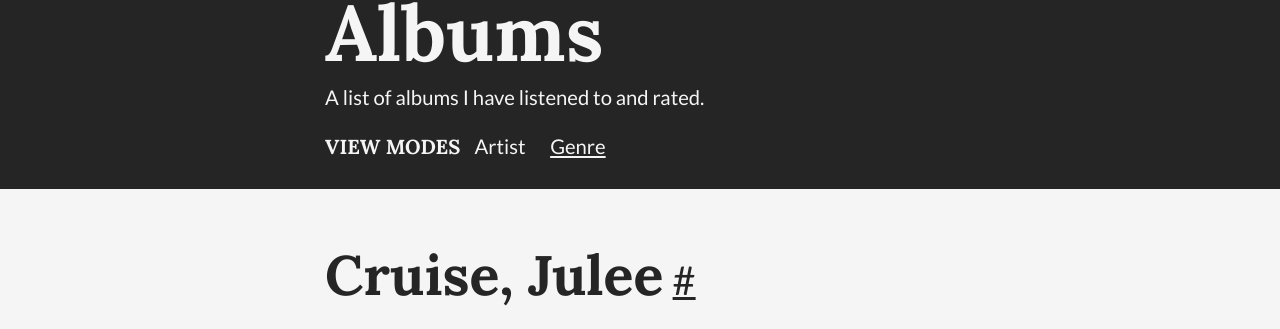
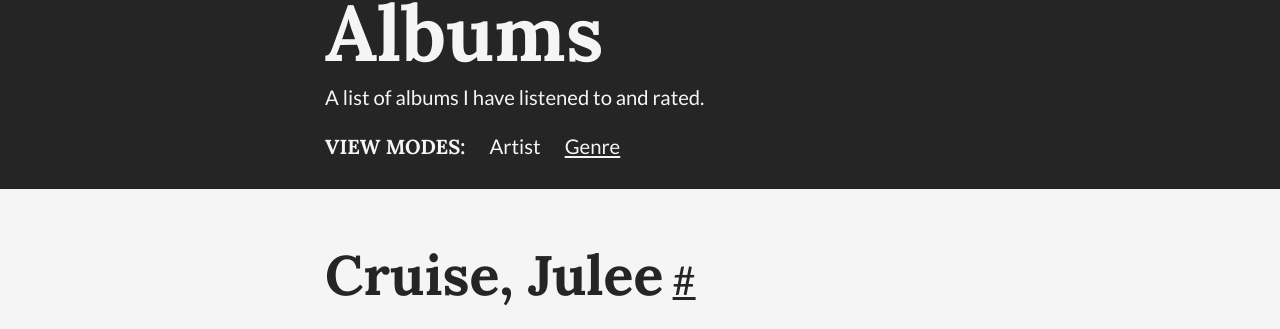
Before and after one commit to thomaswoodcock/thomaswoodcock.github.io, a Jekyll site: the page built from albums/index.html, in a window 1280 px wide. Shown: the part 98-427 px from the top of the page. Built offline with Jekyll 4.4.1, drawn with Linux system fonts in a browser that asks for light colours.

```diff
--- a/_includes/library-by-genre.html
+++ b/_includes/library-by-genre.html
@@ -2,7 +2,7 @@
   <h1>{{ page.title }}</h1>
   <p>{{ page.description }}</p>
   <ul>
-    <h2>VIEW MODES</h2>
+    <h2>VIEW MODES:</h2>
     <li><a href="{{ peoplepath }}">{{ persontitle }}</a></li>
     <li>Genre</li>
   </ul>
--- a/_includes/library-by-person.html
+++ b/_includes/library-by-person.html
@@ -2,7 +2,7 @@
   <h1>{{ page.title }}</h1>
   <p>{{ page.description }}</p>
   <ul>
-    <h2>VIEW MODES</h2>
+    <h2>VIEW MODES:</h2>
     <li>{{ persontitle }}</li>
     <li><a href="{{ genrepath }}">Genre</a></li>
   </ul>
--- a/css/main.css
+++ b/css/main.css
@@ -159,8 +159,7 @@ time {
 
 .header > ul > li {
   display: inline-block;
-  margin-left: var(--s-2);
-  margin-right: var(--s-2);
+  margin-left: var(--s0);
 }
 
 .content,
```
